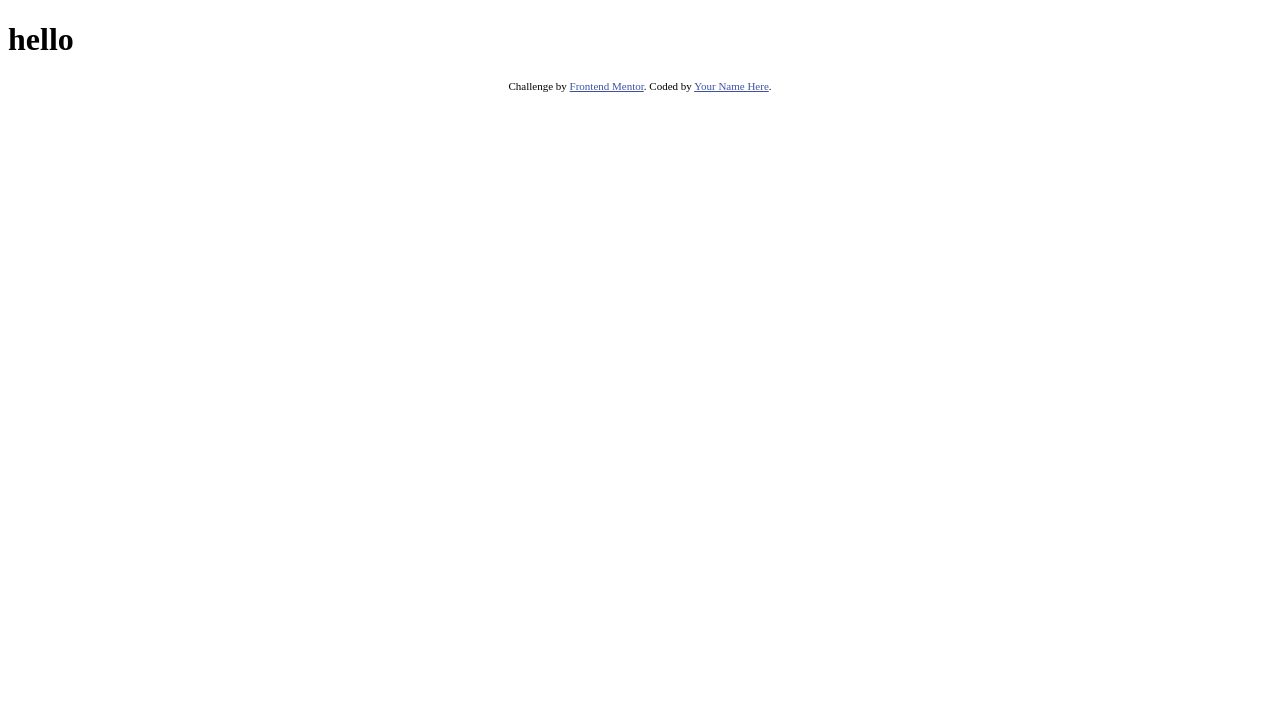
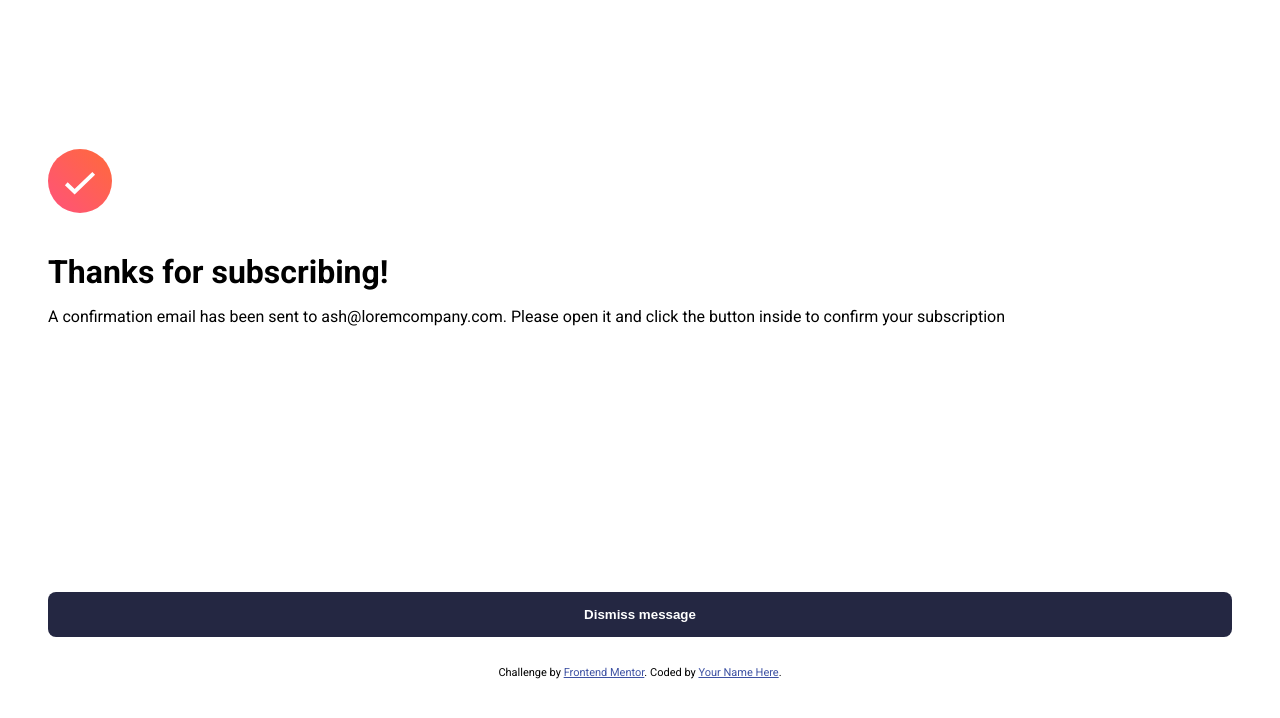
Before and after one commit to Moulaye-dagnon/Newsltter-sign-up-with-react, a React (Vite) app: page / in a window 1280 px wide. Shown: the top 718 px of the page. Built offline with nearby package versions, Linux system fonts and the light colour scheme.

Commit message:
added code

```diff
--- a/index.html
+++ b/index.html
@@ -3,6 +3,7 @@
   <head>
     <meta charset="UTF-8" />
     <link rel="icon" type="image/svg+xml" href="/vite.svg" />
+	<link href="https://fonts.googleapis.com/css2?family=Roboto:wght@400;700&display=swap" rel="stylesheet">
     <meta name="viewport" content="width=device-width, initial-scale=1.0" />
     <title>Frontend Mentor | Newsletter sign-up form with success message</title>
   </head>
--- a/src/App.jsx
+++ b/src/App.jsx
@@ -1,9 +1,16 @@
 import './App.css'
+import { Content } from './component/content'
+import { Header } from './component/header'
+import { ThanksPage } from './component/thanks'
 
 function App() {
 
   return (
-   <><h1>hello</h1></>
+   <div className='container'>
+   {/* <Header/>
+   <Content/> */}
+   <ThanksPage/>
+   </div>
   )
 }
 
--- /dev/null
+++ b/src/component/ItemList.jsx
@@ -0,0 +1,7 @@
+import iconList from '../../public/assets/images/icon-list.svg'
+export function ItemList({...props}){
+	return <div style={{position:'relative'}}>
+	<img src={iconList} alt="" style={{position:'absolute'}} />
+	<p style={{marginLeft:'37px'}}>{props.children}</p>
+</div>
+}
--- /dev/null
+++ b/src/component/content.jsx
@@ -0,0 +1,16 @@
+import { ItemList } from "./ItemList";
+import { Form } from "./form";
+
+export function Content(){
+	return <div style={{margin: "40px 20px", padding:'10px'}}>
+		<h1 style={{margin:'0'}}>Stay updated!</h1>
+
+		<p>Join 60,000+ product managers receiving monthly updates on:</p>
+
+		<ItemList>Product discovery and building what matters</ItemList>
+		<ItemList>Measuring to ensure updates are a success</ItemList>
+		<ItemList>And much more!</ItemList>
+
+		<Form/>
+	</div>
+}
--- /dev/null
+++ b/src/component/form.css
@@ -0,0 +1,39 @@
+form{
+	position: relative;
+
+}
+label{
+	display: block;
+	color: #242742;
+	font-size: 0.75rem;
+	font-weight: bold;
+}
+input{
+	margin: 8px 0 24px 0;
+	width: 92%;
+	padding: 15px 0 15px 24px;
+	border-radius: 8px;
+	border: solid 1px #242742 ;
+}
+
+.btn{
+	width: 100%;
+	padding: 15px;
+	border-radius: 8px;
+	background-color: #242742;
+	border: none;
+	color: #fff;
+	font-weight: 700;
+}
+.btn:hover{
+	border-radius: 8px;
+	background:  linear-gradient(204deg, #FF6A3A 0%, #FF527B 100%);
+	box-shadow: 0px 16px 32px 0px rgba(255, 97, 85, 0.50);
+}
+span{
+	position: absolute;
+	top: 0;
+	right: 0;
+	font-size: 0.75rem;
+	color: #FF6155;
+}
--- /dev/null
+++ b/src/component/form.jsx
@@ -0,0 +1,35 @@
+import './form.css'
+import { useState } from "react"
+
+export function Form(){
+
+	const [Valid , setValid] = useState(true)
+	const [mail, setmail] = useState('')
+	const Verificator = (email)=>{
+		if(email == ""){
+			return false
+		}
+		return /\S+@\S+\.\S+/.test(email);
+	}
+	const HandlerVerif = (e)=>{
+		if(!Verificator(mail)){
+			setValid(false)
+			e.preventDefault()
+		}
+	}
+	return <>
+			<form action="">
+				<label htmlFor="email"> Email Adress </label>
+				{!Valid && 	<span>Valid email required</span> }
+				<input
+				 	type="email"
+				  	id="email"
+					value={mail}
+					placeholder='email@company.com'
+					onChange={(e) => setmail(e.target.value)}
+					style={{backgroundColor: !Valid ? "#FF6155": "" }}
+				/>
+				<button className='btn' type="submit" onClick={HandlerVerif} >Subscribe to monthly newsletter</button>
+			</form>
+				</>
+}
--- /dev/null
+++ b/src/component/header.jsx
@@ -0,0 +1,6 @@
+import ImgMobile from "../../public/assets/images/illustration-sign-up-mobile.svg"
+export function Header(){
+	return <div style={{textAlign:'center'}}>
+		<img src={ImgMobile} alt="" />
+	</div>
+}
--- /dev/null
+++ b/src/component/thanks.jsx
@@ -0,0 +1,22 @@
+import './form.css'
+import iconSuccess from "../../public/assets/images/icon-success.svg";
+export function ThanksPage() {
+	const styleBtn = {
+
+	}
+  return (
+    <div style={{margin:"149px 40px 24px"}}>
+      <div style={{marginBottom: '263px'}}>
+			<div style={{marginBottom:"40px"}} >
+				<img src={iconSuccess} alt="" />
+			</div>
+			<h1>Thanks for subscribing!</h1>
+			<p>
+				A confirmation email has been sent to ash@loremcompany.com. Please
+				open it and click the button inside to confirm your subscription
+			</p>
+		</div>
+	  <button className='btn'>Dismiss message</button>
+    </div>
+  );
+}
--- a/src/index.css
+++ b/src/index.css
@@ -1,2 +1,10 @@
+body{
+	box-sizing: border-box;
+	font-family: 'Roboto', sans-serif;
+	font-size: 16px;
+	line-height: 1.5rem;
+	font-weight: 400;
+}
+
 .attribution { font-size: 11px; text-align: center; }
 .attribution a { color: hsl(228, 45%, 44%); }
```
